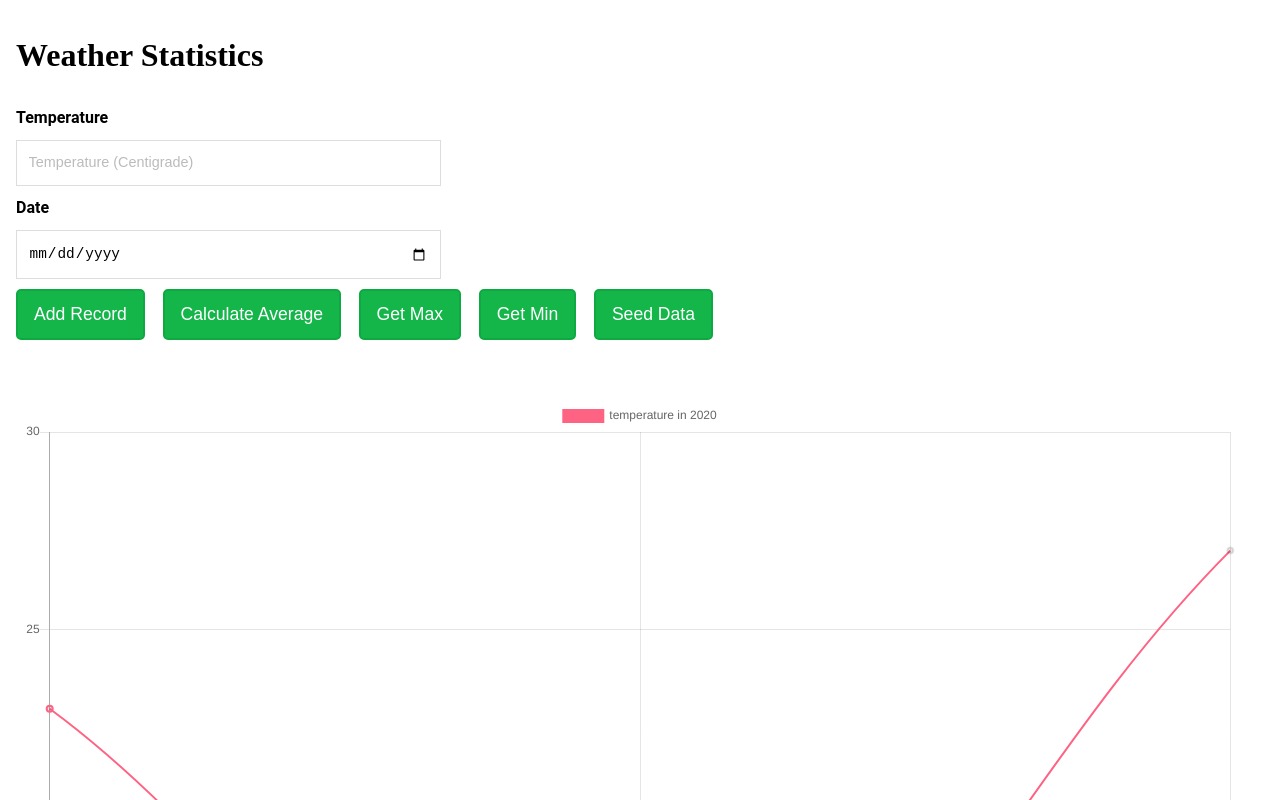
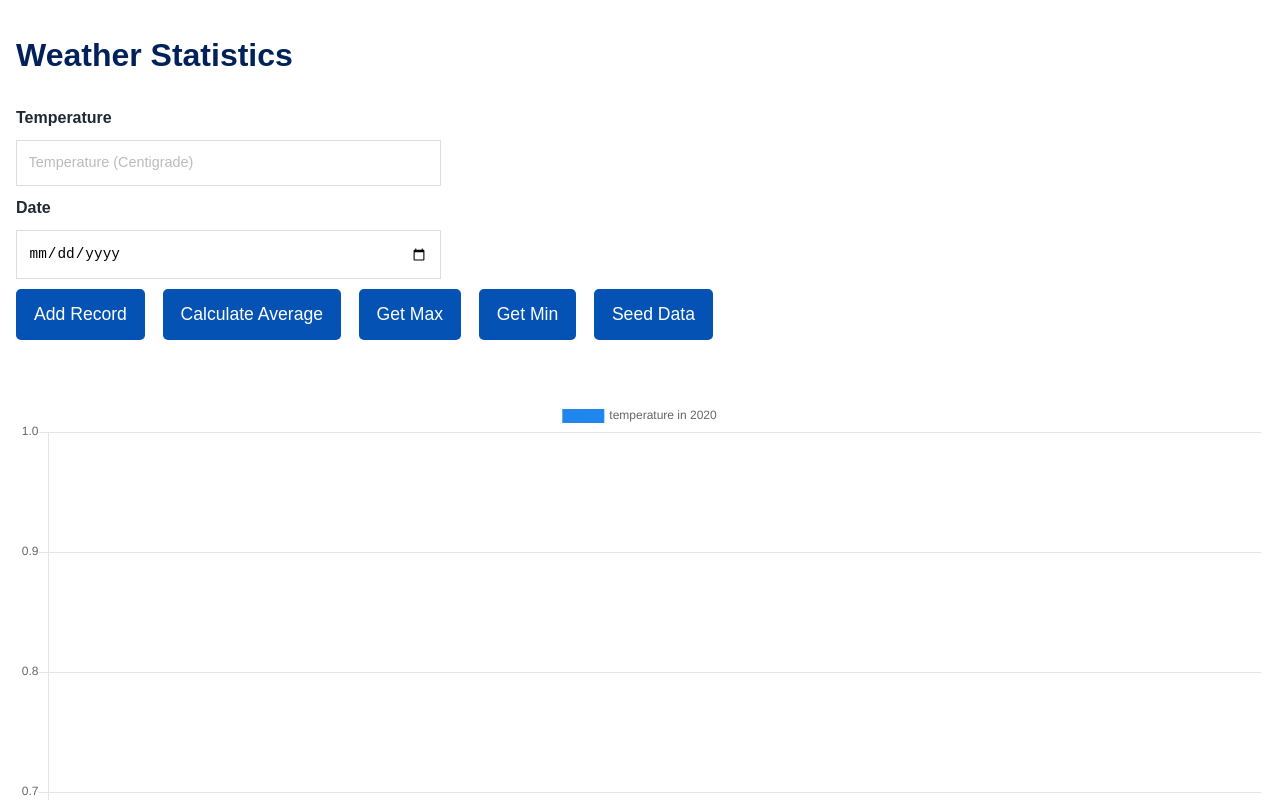
Before and after one commit to aleksandra-midor/sc-weather-app, a plain HTML site: page index.html in a window 1280 px wide. Shown: the top 800 px of the page. Drawn offline with nearby package versions, Linux system fonts and the light colour scheme; a web font is replaced by a local one.

Commit message:
changed UI

```diff
--- a/app.js
+++ b/app.js
@@ -14,6 +14,7 @@ document.addEventListener('DOMContentLoaded', function() {
     document.getElementById('minTemp').addEventListener('click', lowestTemp);
 
     document.getElementById('seed').addEventListener('click', generateTemp);
+
   });
 
 
@@ -34,6 +35,8 @@ document.addEventListener('DOMContentLoaded', function() {
       html+='<td>'+ weather[i].temperature +'</td>';
       html+='</tr>'
     }
+
+    displayChart(weather);
 
    document.getElementById("tableWeather").innerHTML = html
   }
@@ -228,8 +231,6 @@ var length = array.length
 // console.log(weatherNew);
 
 
-var exercise = [{temperature: 23, date: '2020-02-13'},{temperature: 12, date: '2020-05-03'},{temperature: 27, date: '2020-07-19'}]
-
 
 function displayChart(arr) {
 
@@ -240,7 +241,7 @@ function displayChart(arr) {
       label: 'temperature in 2020',
       data: [],
       borderColor: [
-        'rgba(255, 99, 132, 1)'
+        '#2186EB'
           ],
           borderWidth: 2,
           fill: false
@@ -271,4 +272,4 @@ function displayChart(arr) {
   });
   console.log(myChart)
 }
-displayChart(exercise);
+displayChart(weather);
--- a/index.html
+++ b/index.html
@@ -6,6 +6,7 @@
     <meta name="viewport" content="width=device-width, initial-scale=1.0">
     <title>Document</title>
     <link rel="stylesheet" href="./style.css">
+    <link rel="stylesheet" href="https://use.typekit.net/guu0azm.css">
     <script src="https://cdn.jsdelivr.net/npm/chart.js@2.9.3/dist/Chart.min.js"></script>
 
 </head>
--- a/style.css
+++ b/style.css
@@ -1,7 +1,8 @@
 body {
-  font-family: "Roboto", sans-serif;
+  font-family: proxima-nova, sans-serif;
   padding: 0;
   margin: 0;
+  color: #1F2933;
 }
 h1,
 h2,
@@ -9,7 +10,7 @@ h3,
 h4,
 h5,
 h6 {
-  font-family: "Domine", serif;
+  font-family: proxima-nova, sans-serif;
 }
 
 #root {
@@ -17,7 +18,12 @@ h6 {
 }
 
 h1 {
-  font-weight: bold;
+
+font-family: proxima-nova, sans-serif;
+font-weight: 700;
+font-style: normal;
+color: #002159;
+
 }
 
 form {
@@ -69,8 +75,8 @@ form * {
   padding: 10px 16px;
   margin: 10px 0;
   color: #fff;
-  background: #14b64a;
-  border: 2px solid #0fa942;
+  background: #0552B5;
+  border: 2px solid #0552B5;
   border-radius: 5px;
   cursor: pointer;
   outline: none;
@@ -113,6 +119,7 @@ table thead tr {
 table th,
 table td {
   padding: 12px 15px;
+
 }
 
 table tbody tr {
@@ -136,3 +143,7 @@ table tbody tr:hover {
   padding: 10px 25px;
   width: 400px;
 }
+
+#message {
+  color: #0552B5;
+}
```
